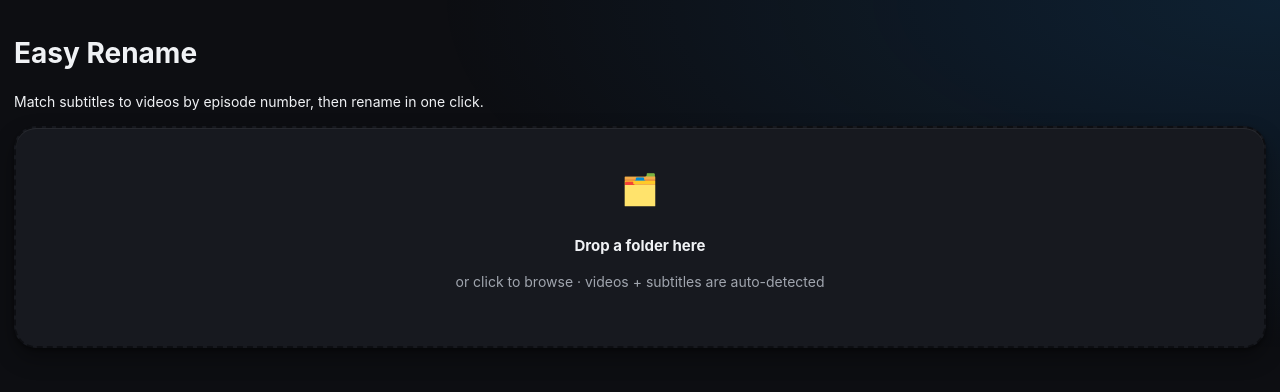
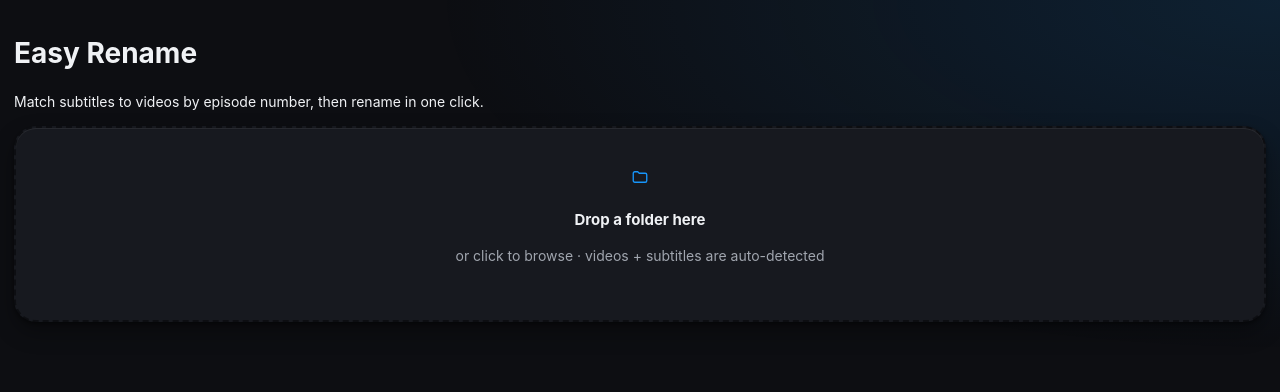
Before and after one commit to ach-raf/easy-rename, a React (Vite) app: page / in a window 1280 px wide. Shown: the top 392 px of the page. Built offline with nearby package versions, Linux system fonts and the light colour scheme.

Commit message:
feat(ui): depth-aware Dropzone with SVG icons

```diff
--- a/src/components/Dropzone.tsx
+++ b/src/components/Dropzone.tsx
@@ -1,6 +1,7 @@
 import { useEffect, useRef } from 'react';
 import { getCurrentWebview } from '@tauri-apps/api/webview';
 import { open } from '@tauri-apps/plugin-dialog';
+import { Icon } from './icons';
 
 interface Props {
   onFolder: (dir: string) => void;
@@ -34,13 +35,16 @@ export function Dropzone({ onFolder, loaded }: Props) {
   };
 
   return (
-    <div className="dropzone" ref={hoverRef} onClick={pick}>
-      <div className="dz-icon">{loaded ? '📂' : '🗂️'}</div>
-      <p className="dz-title">{loaded ? 'Folder loaded — drop another to switch' : 'Drop a folder here'}</p>
+    <div className="dropzone" ref={hoverRef} onClick={pick} role="button" tabIndex={0}
+      onKeyDown={(e) => { if (e.key === 'Enter' || e.key === ' ') { e.preventDefault(); pick(); } }}>
+      <span className="dz-icon"><Icon name={loaded ? 'folder' : 'folder'} /></span>
       {loaded ? (
         <p><span className="dz-path" title={loaded}>{loaded}</span></p>
       ) : (
-        <p className="muted">or click to browse · videos + subtitles are auto-detected</p>
+        <>
+          <p className="dz-title">Drop a folder here</p>
+          <p className="muted">or click to browse · videos + subtitles are auto-detected</p>
+        </>
       )}
     </div>
   );
```
